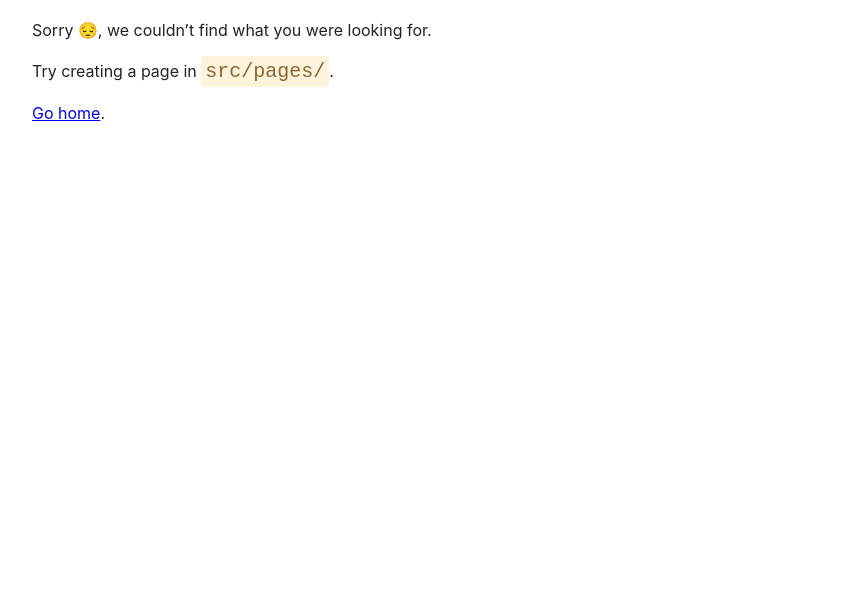
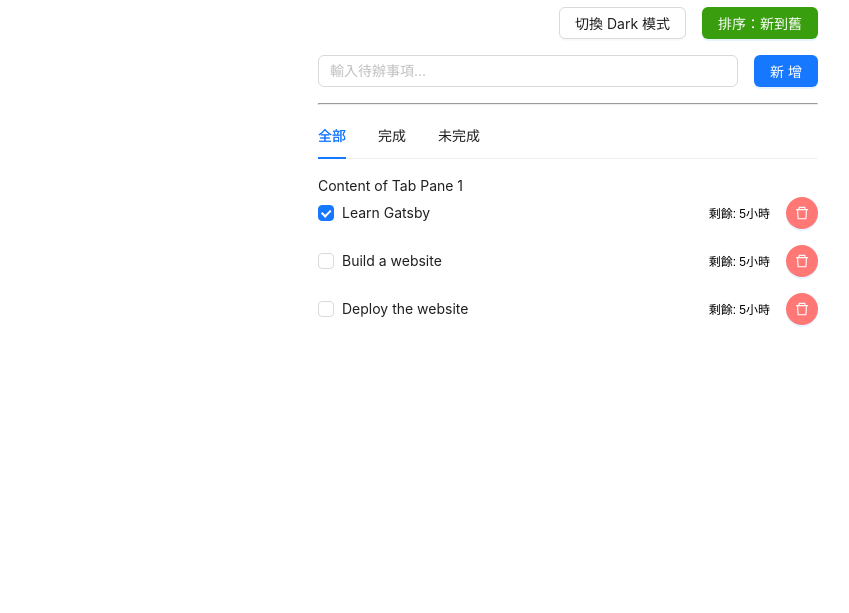
Before and after one commit to Dobubu/test-gatsby, a Gatsby site: page /todo in a window 1280 px wide. Before the commit this address had no page. Shown: the part 187-800 px from the top of the page, without its empty margins (72-921 px from the left). Built offline with nearby package versions, Linux system fonts and the light colour scheme; Gatsby itself is replaced by a stand-in of ours.

Commit message:
feat: add todo page
- switch theme
- input todo
- add todo btn
- checkbox todo
- delete todo btn
- rest time
- sort
- todo state (tabs)

```diff
--- a/package.json
+++ b/package.json
@@ -15,7 +15,9 @@
     "clean": "gatsby clean"
   },
   "dependencies": {
+    "@ant-design/colors": "^7.2.1",
     "@mdx-js/react": "^2.3.0",
+    "antd": "^5.26.2",
     "babel-plugin-styled-components": "^2.1.4",
     "gatsby": "^5.14.1",
     "gatsby-plugin-image": "^3.14.0",
--- a/src/components/layout.js
+++ b/src/components/layout.js
@@ -41,6 +41,11 @@ const Layout = ({ pageTitle, children }) => {
               Blog
             </Link>
           </li>
+          <li className={navLinkItem}>
+            <Link to="/todo" className={navLinkText}>
+              Todo
+            </Link>
+          </li>
         </ul>
       </nav>
       <main>
--- /dev/null
+++ b/src/pages/todo.js
@@ -0,0 +1,122 @@
+import React, { useState } from "react";
+import {
+  Input,
+  Checkbox,
+  Tabs,
+  Button,
+  Flex,
+  Tooltip,
+  ConfigProvider,
+  theme,
+} from "antd";
+import { DeleteOutlined } from "@ant-design/icons";
+import { red, green } from "@ant-design/colors";
+
+import Layout from "../components/layout";
+import { Seo } from "../components/seo";
+
+const items = [
+  {
+    key: "1",
+    label: "全部",
+    children: "Content of Tab Pane 1",
+  },
+  {
+    key: "2",
+    label: "完成",
+    children: "Content of Tab Pane 2",
+  },
+  {
+    key: "3",
+    label: "未完成",
+    children: "Content of Tab Pane 3",
+  },
+];
+
+const defaultTodoList = [
+  {
+    title: "Learn Gatsby",
+    completed: true,
+  },
+  {
+    title: "Build a website",
+    completed: false,
+  },
+  {
+    title: "Deploy the website",
+    completed: false,
+  },
+];
+
+function TodoPage() {
+  const [isDark, setIsDark] = useState(false);
+
+  const onChangeTab = (key) => {
+    console.log(key);
+  };
+
+  const onChangeCheckBox = (e) => {
+    console.log(`checked = ${e.target.checked}`);
+  };
+
+  return (
+    <Layout pageTitle="My Todo">
+      <ConfigProvider
+        theme={{
+          algorithm: isDark ? theme.darkAlgorithm : theme.defaultAlgorithm,
+        }}
+      >
+        <Flex gap="middle" style={{ marginBottom: 16 }}>
+          <Button
+            onClick={() => setIsDark(!isDark)}
+            style={{ marginLeft: "auto" }}
+          >
+            切換 {isDark ? "Light" : "Dark"} 模式
+          </Button>
+          <Button type="primary" style={{ background: green[6] }}>
+            排序：新到舊
+          </Button>
+        </Flex>
+
+        <Flex gap="middle" style={{ marginBottom: 16 }}>
+          <Input placeholder="輸入待辦事項..." />
+          <Button type="primary">新增</Button>
+        </Flex>
+      </ConfigProvider>
+
+      <hr />
+      <Tabs defaultActiveKey="1" items={items} onChange={onChangeTab} />
+
+      <Flex gap="middle" wrap>
+        {defaultTodoList.map((todo) => (
+          <Flex
+            align="center"
+            justify="space-between"
+            key={Math.random()}
+            style={{ width: "100%" }}
+          >
+            <Checkbox onChange={onChangeCheckBox} checked={todo.completed}>
+              {todo.title}
+            </Checkbox>
+
+            <Flex style={{ marginLeft: "auto" }} align="center" gap="middle">
+              <span style={{ fontSize: 12 }}>剩餘: 5小時</span>
+              <Tooltip title="Delete">
+                <Button
+                  type="primary"
+                  shape="circle"
+                  style={{ background: red[3] }}
+                  icon={<DeleteOutlined />}
+                />
+              </Tooltip>
+            </Flex>
+          </Flex>
+        ))}
+      </Flex>
+    </Layout>
+  );
+}
+
+export const Head = () => <Seo title="Todo Page" />;
+
+export default TodoPage;
```
Also changed, not shown: 1 other file.
